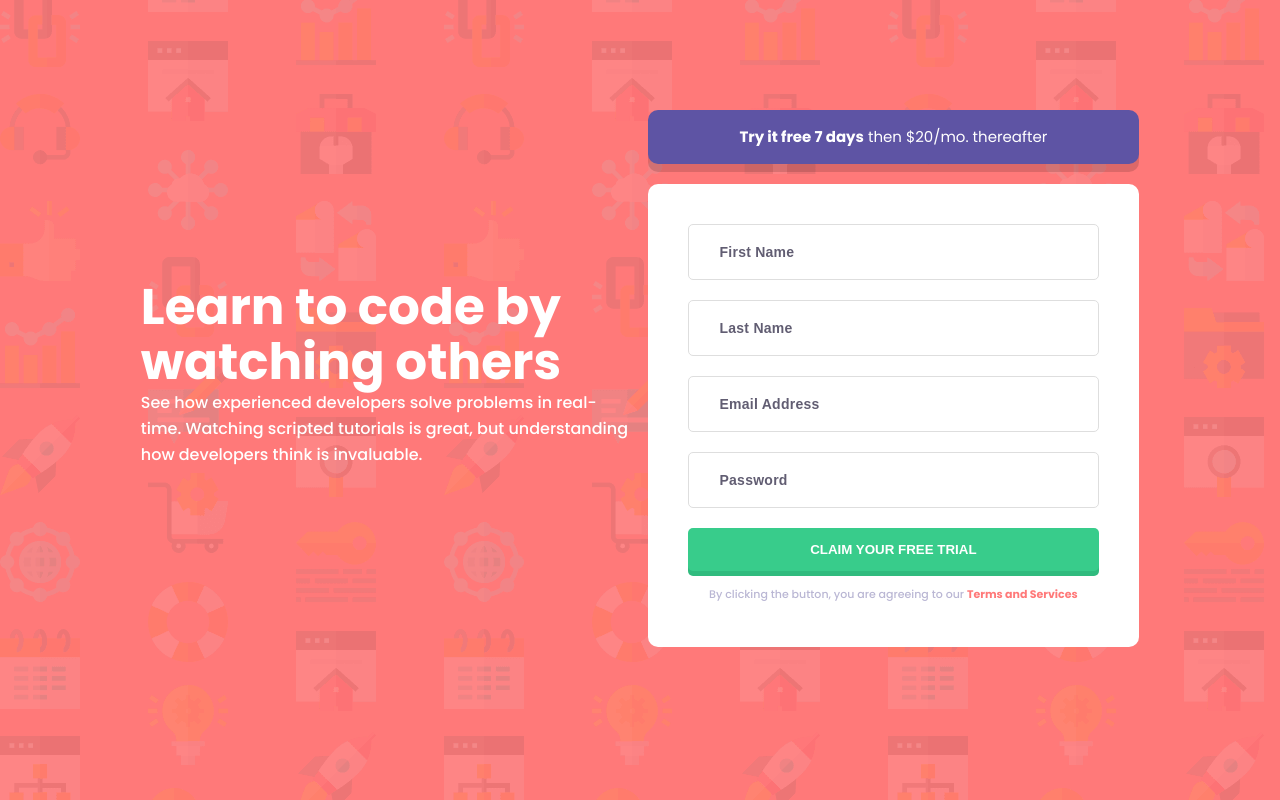
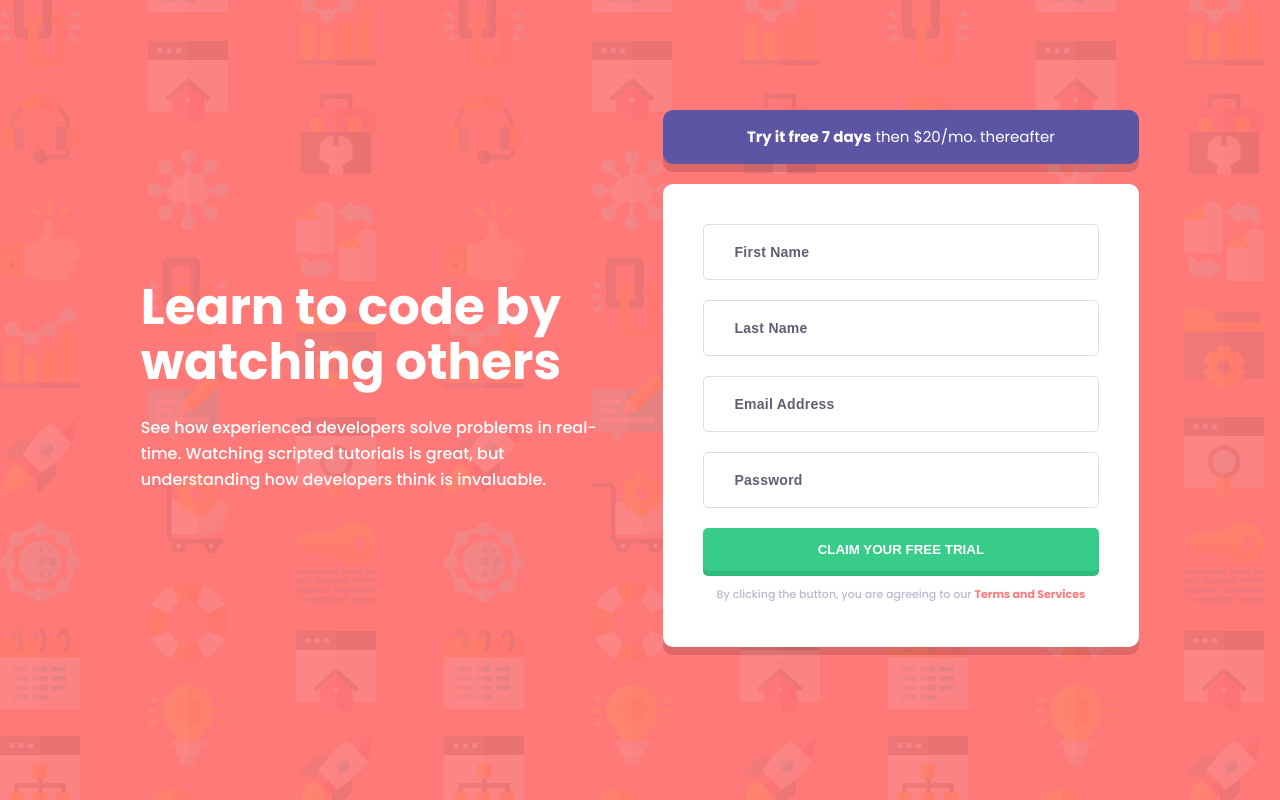
Before and after one commit to nlukic97/bonus_zadatak_3, a website: page index.html in a window 1280 px wide. Drawn offline with Linux system fonts and the light colour scheme.

Commit message:
additional style changes

```diff
--- a/index.html
+++ b/index.html
@@ -26,10 +26,10 @@
 
     <!-- right box -->
     <section class="form-container">
-      <p class="offer text-center border-radius-10"><span class="text-bold">Try it free 7 days</span> then $20/mo. thereafter</p>
+      <p class="offer text-center border-radius-10 dark-shadow"><span class="text-bold">Try it free 7 days</span> then $20/mo. thereafter</p>
 
       <!-- form will not  submit because of last attribute in form tag -->
-      <div class="form border-radius-10">
+      <div class="form border-radius-10 dark-shadow">
         <div class="input-container">
           <input type="text" name="name" id="name" placeholder="First Name">
           <div class="error-message"><span class="color-red">Error name</span></div>
--- a/scss/imports/_layouts.scss
+++ b/scss/imports/_layouts.scss
@@ -5,16 +5,19 @@
     max-width: 1440px;
     margin: 0 auto; //keep an eye on this
     padding: 110px 11%; //11% is 165px when the screen is 1440px
+    box-sizing: border-box;
 
     section.text, section.form-container {
         flex:1;
     }
 
     section.text {
+        padding-right: 30px;
         h1 {
             font-size: 50px;
             line-height: 55px;
             margin-top: 170px;
+            margin-bottom: 25px;
             // font-weight: 700; //not necessary since it's a h1
         }
 
@@ -39,7 +42,6 @@
             line-height: 26px;
             padding: 14px 31px;
             margin: 0 0 20px 0;
-            filter:drop-shadow(0 8px 0 darken(rgba(0, 0, 0, 0.137),10%));
         }
 
         .form {
@@ -159,3 +161,7 @@
 .text-bold {
     font-weight: 700;
 }
+
+.dark-shadow {
+    filter:drop-shadow(0 8px 0 darken(rgba(0, 0, 0, 0.137),10%));
+}
--- a/scss/imports/_mediaQueries.scss
+++ b/scss/imports/_mediaQueries.scss
@@ -7,7 +7,6 @@
         section.text {
             h1 {
                 margin-top: 0;
-                margin-bottom: 25px;
                 font-size: 28px;
                 line-height: 36px;
                 text-align: center;
```
Also changed, not shown: css/style.css, 1 other file.
